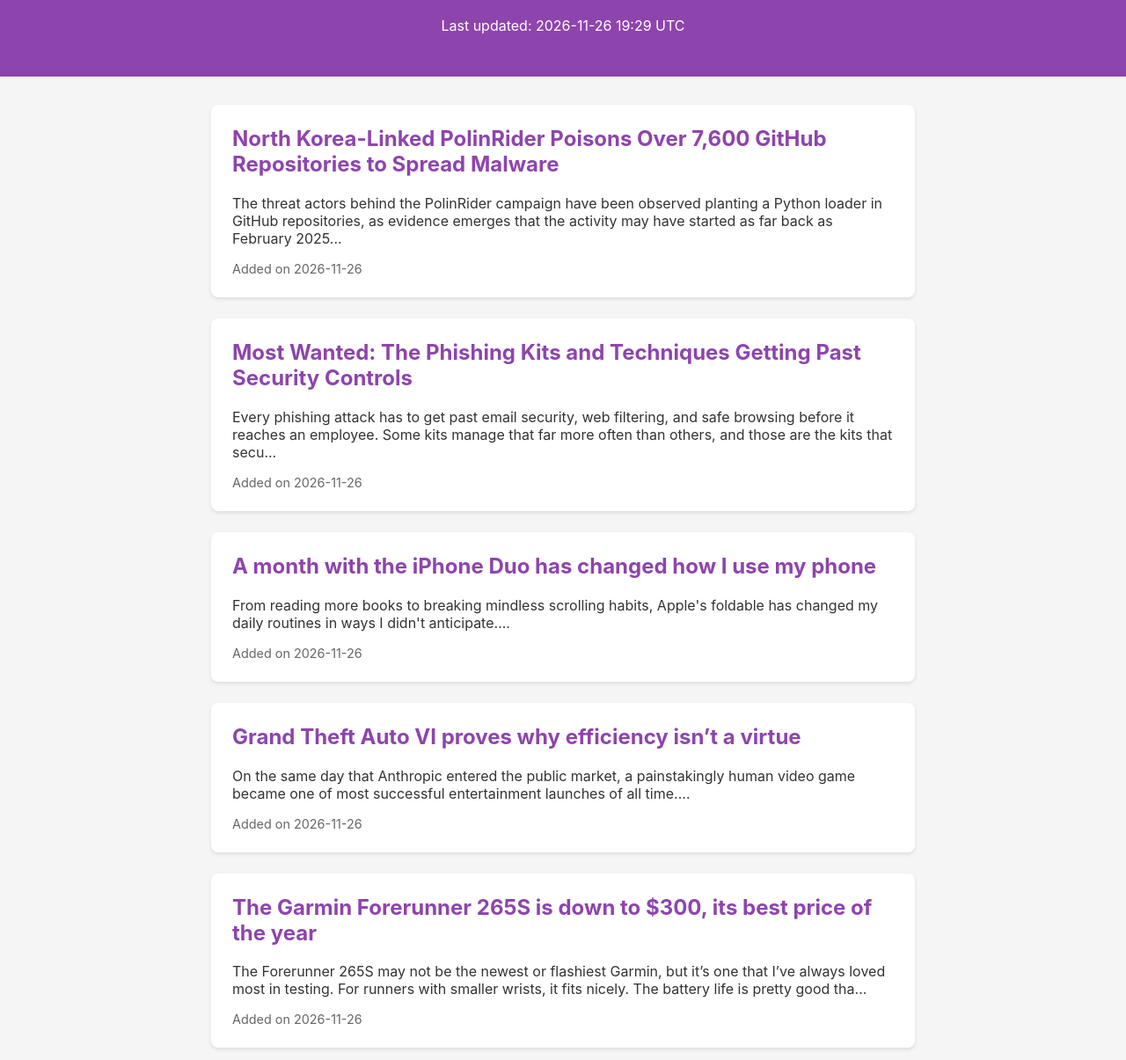
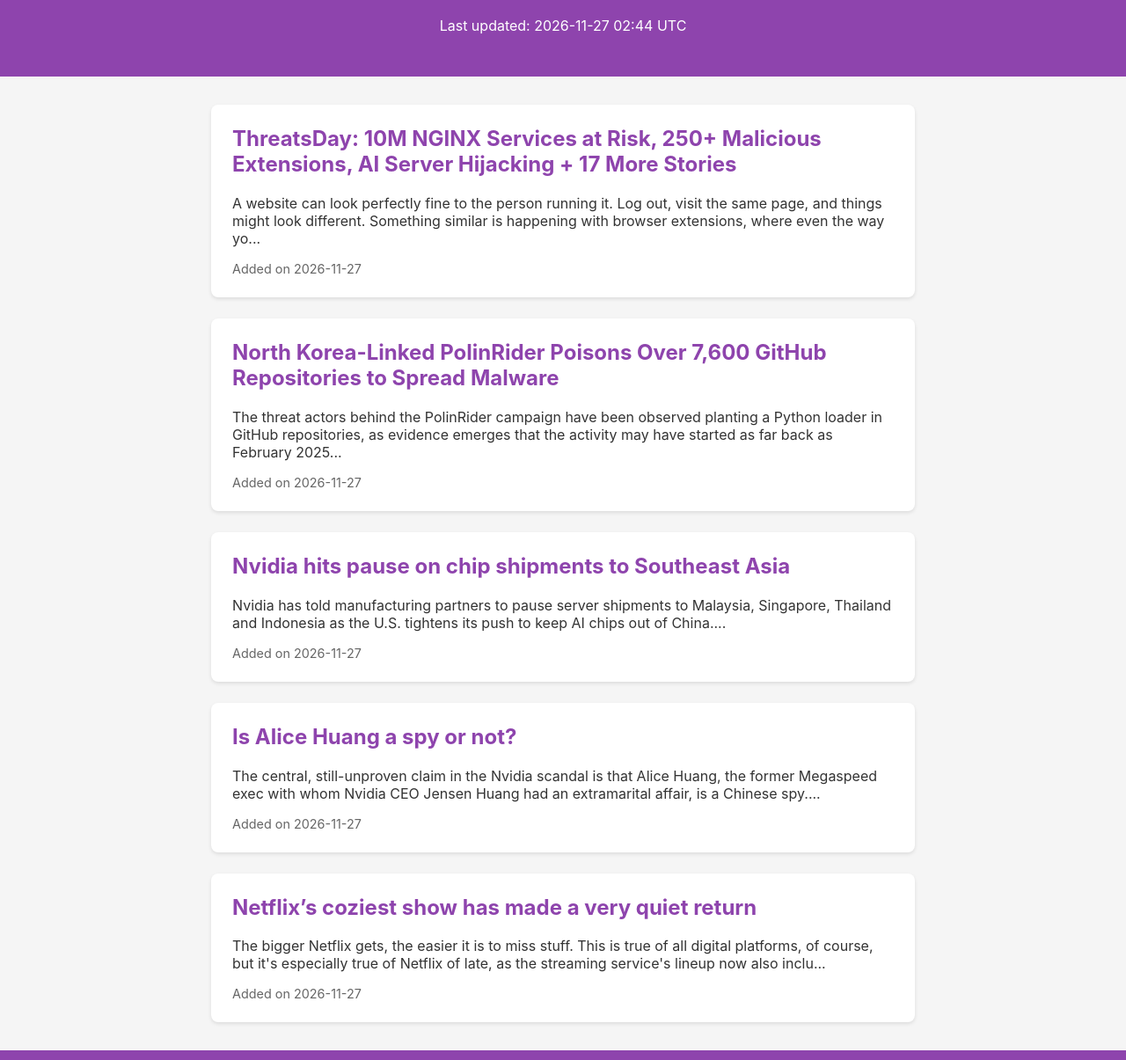
Before and after one commit to prachichhatbar/tech-news-daily, a plain HTML site: page index.html in a window 1280 px wide. Shown: the part 95-1300 px from the top of the page at 88% size. Drawn offline with Linux system fonts and the light colour scheme.

Commit message:
Add latest tech articles

```diff
--- a/index.html
+++ b/index.html
@@ -10,38 +10,38 @@
         <body>
             <header>
                 <h1>Tech News Daily</h1>
-                <p>Last updated: 2026-11-26 19:29 UTC</p>
+                <p>Last updated: 2026-11-27 02:44 UTC</p>
             </header>
             <main>
 
                 <article class="news-card">
-                    <h2><a href="https://thehackernews.com/2026/11/north-korea-linked-polinrider-poisons.html" target="_blank">North Korea-Linked PolinRider Poisons Over 7,600 GitHub Repositories to Spread Malware</a></h2>
-                    <p>The threat actors behind the PolinRider campaign have been observed planting a Python loader in GitHub repositories, as evidence emerges that the activity may have started as far back as February 2025...</p>
-                    <div class="meta">Added on 2026-11-26</div>
+                    <h2><a href="https://thehackernews.com/2026/11/threatsday-250-rogue-extensions-10m.html" target="_blank">ThreatsDay: 10M NGINX Services at Risk, 250+ Malicious Extensions, AI Server Hijacking + 17 More Stories</a></h2>
+                    <p>A website can look perfectly fine to the person running it. Log out, visit the same page, and things might look different. Something similar is happening with browser extensions, where even the way yo...</p>
+                    <div class="meta">Added on 2026-11-27</div>
                 </article>
 
                 <article class="news-card">
-                    <h2><a href="https://thehackernews.com/2026/11/most-wanted-phishing-kits-and.html" target="_blank">Most Wanted: The Phishing Kits and Techniques Getting Past Security Controls</a></h2>
-                    <p>Every phishing attack has to get past email security, web filtering, and safe browsing before it reaches an employee. Some kits manage that far more often than others, and those are the kits that secu...</p>
-                    <div class="meta">Added on 2026-11-26</div>
+                    <h2><a href="https://thehackernews.com/2026/11/north-korea-linked-polinrider-poisons.html" target="_blank">North Korea-Linked PolinRider Poisons Over 7,600 GitHub Repositories to Spread Malware</a></h2>
+                    <p>The threat actors behind the PolinRider campaign have been observed planting a Python loader in GitHub repositories, as evidence emerges that the activity may have started as far back as February 2025...</p>
+                    <div class="meta">Added on 2026-11-27</div>
                 </article>
 
                 <article class="news-card">
-                    <h2><a href="https://techcrunch.com/2026/11/26/a-month-with-the-iphone-duo-has-changed-how-i-use-my-phone/" target="_blank">A month with the iPhone Duo has changed how I use my phone</a></h2>
-                    <p>From reading more books to breaking mindless scrolling habits, Apple's foldable has changed my daily routines in ways I didn't anticipate....</p>
-                    <div class="meta">Added on 2026-11-26</div>
+                    <h2><a href="https://techcrunch.com/2026/11/26/nvidia-hits-pause-on-chip-shipments-to-southeast-asia/" target="_blank">Nvidia hits pause on chip shipments to Southeast Asia</a></h2>
+                    <p>Nvidia has told manufacturing partners to pause server shipments to Malaysia, Singapore, Thailand and Indonesia as the U.S. tightens its push to keep AI chips out of China....</p>
+                    <div class="meta">Added on 2026-11-27</div>
                 </article>
 
                 <article class="news-card">
-                    <h2><a href="https://techcrunch.com/2026/11/26/as-anthropic-ipos-grand-theft-auto-vi-proves-why-efficiency-isnt-a-virtue/" target="_blank">Grand Theft Auto VI proves why efficiency isn’t a virtue</a></h2>
-                    <p>On the same day that Anthropic entered the public market, a painstakingly human video game became one of most successful entertainment launches of all time....</p>
-                    <div class="meta">Added on 2026-11-26</div>
+                    <h2><a href="https://techcrunch.com/2026/11/26/is-alice-huang-a-spy-or-not/" target="_blank">Is Alice Huang a spy or not?</a></h2>
+                    <p>The central, still-unproven claim in the Nvidia scandal is that Alice Huang, the former Megaspeed exec with whom Nvidia CEO Jensen Huang had an extramarital affair, is a Chinese spy....</p>
+                    <div class="meta">Added on 2026-11-27</div>
                 </article>
 
                 <article class="news-card">
-                    <h2><a href="https://www.theverge.com/gadgets/1042483/garmin-forerunner-265s-fitness-tracker-wearable-deal-sale-black-friday" target="_blank">The Garmin Forerunner 265S is down to $300, its best price of the year</a></h2>
-                    <p>The Forerunner 265S may not be the newest or flashiest Garmin, but it’s one that I’ve always loved most in testing. For runners with smaller wrists, it fits nicely. The battery life is pretty good tha...</p>
-                    <div class="meta">Added on 2026-11-26</div>
+                    <h2><a href="https://www.theverge.com/entertainment/1043489/midnight-diner-season3" target="_blank">Netflix’s coziest show has made a very quiet return</a></h2>
+                    <p>The bigger Netflix gets, the easier it is to miss stuff. This is true of all digital platforms, of course, but it's especially true of Netflix of late, as the streaming service's lineup now also inclu...</p>
+                    <div class="meta">Added on 2026-11-27</div>
                 </article>
 
             </main>
```
